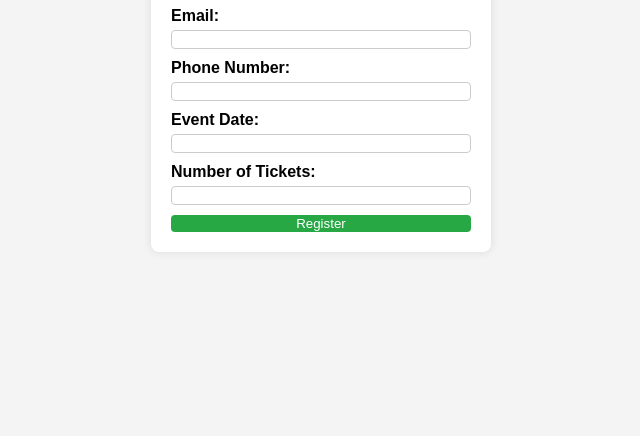
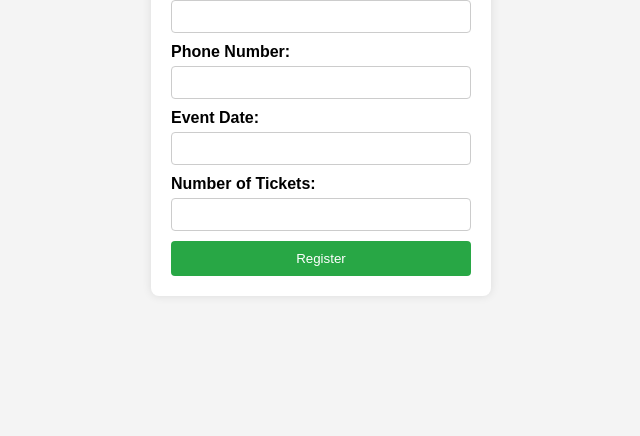
Before and after one commit to dmahe09/EVENT-REG-FORM, a plain HTML site: page EVENT PLAN/index.html in a window 1280 px wide. Shown: the part 364-800 px from the top of the page, without its empty margins (319-959 px from the left). Drawn offline with Linux system fonts and the light colour scheme.

```diff
--- a/EVENT PLAN/styles.css
+++ b/EVENT PLAN/styles.css
@@ -34,13 +34,13 @@ label {
 
 input {
     margin-bottom: 10px;
-    p: 8px;
+    padding: 8px;
     border: 1px solid #ccc;
     border-radius: 4px;
 }
 
 button {
-    pa: 10px;
+    padding: 10px;
     background-color: #28a745;
     color: white;
     border: none;
```
